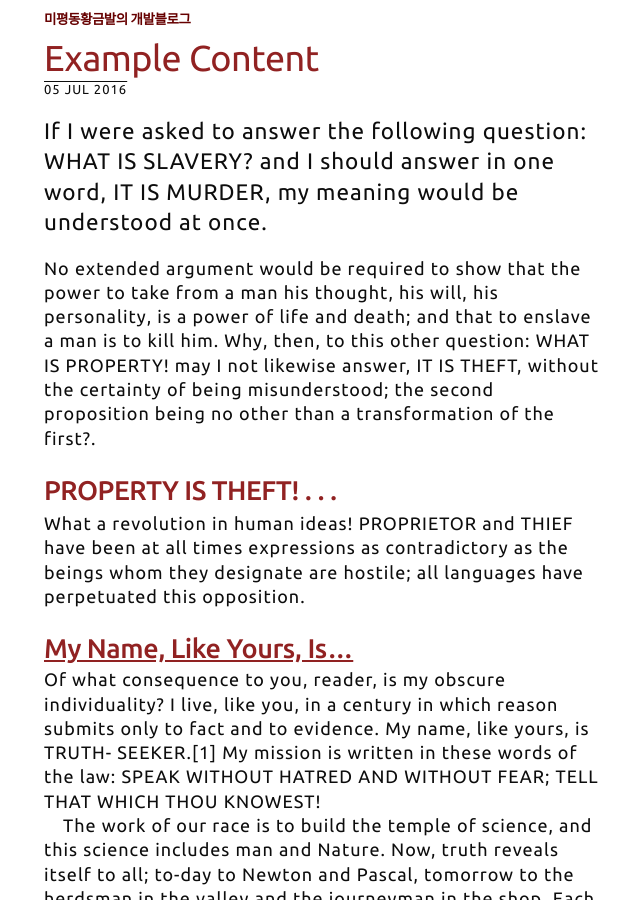
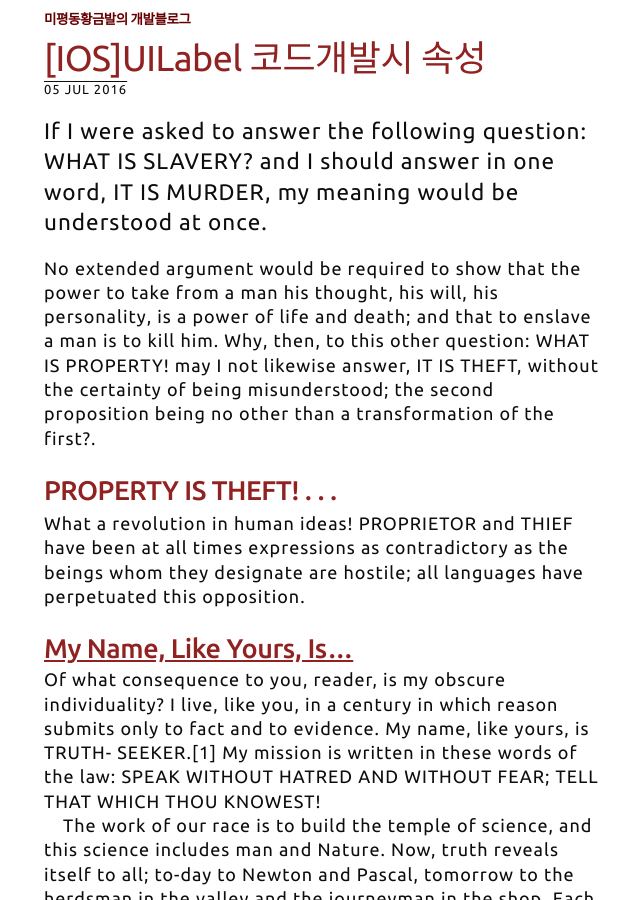
Before and after one commit to kimdaeman14/kimdaeman14.github.io, a Jekyll site: the page built from _posts/2016-07-05-some-more-stuff.md, in a window 1280 px wide and 900 px high. Shown: the whole window, without its empty margins (316-956 px from the left). Built offline with Jekyll 4.4.1, drawn with Linux system fonts in a browser that asks for light colours.

Commit message:
Update 2016-07-05-some-more-stuff.md

```diff
--- a/_posts/2016-07-05-some-more-stuff.md
+++ b/_posts/2016-07-05-some-more-stuff.md
@@ -1,5 +1,5 @@
 ---
-title:        "Example content"
+title:        "[iOS]UILabel 코드개발시 속성"
 description:  "A short description of the page's content"
 author:       "P.J."
 ---
```
